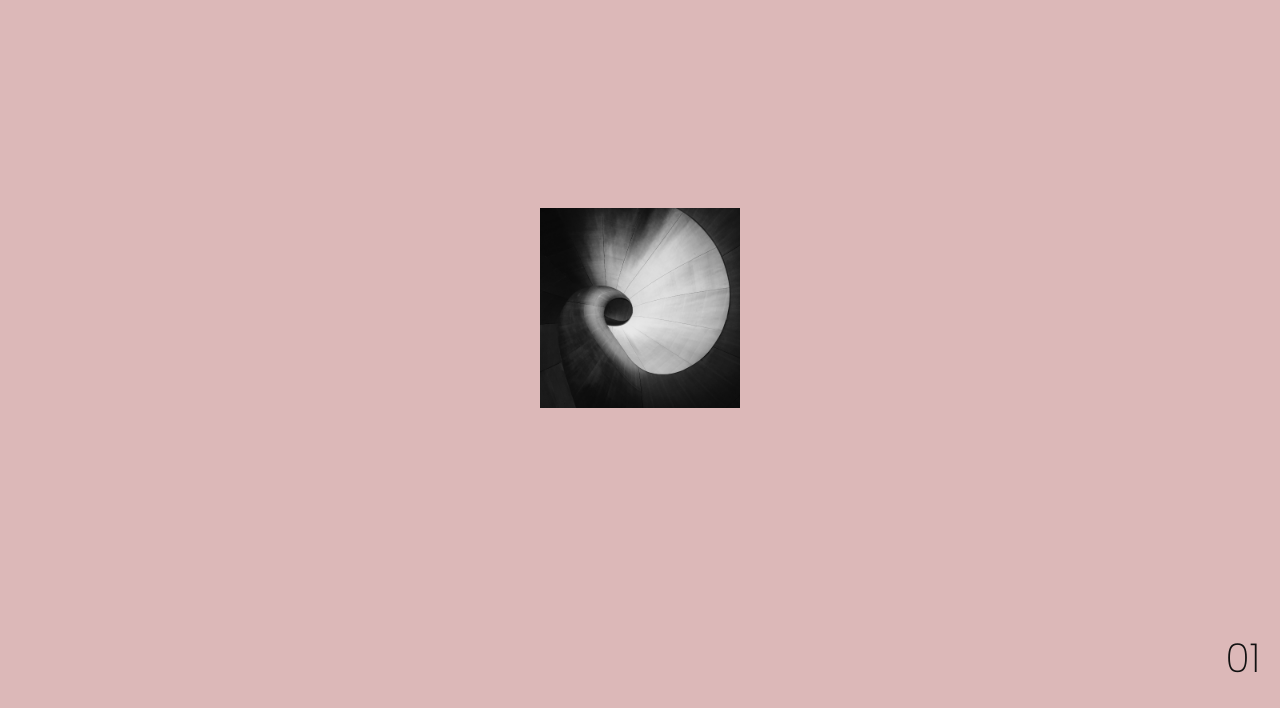
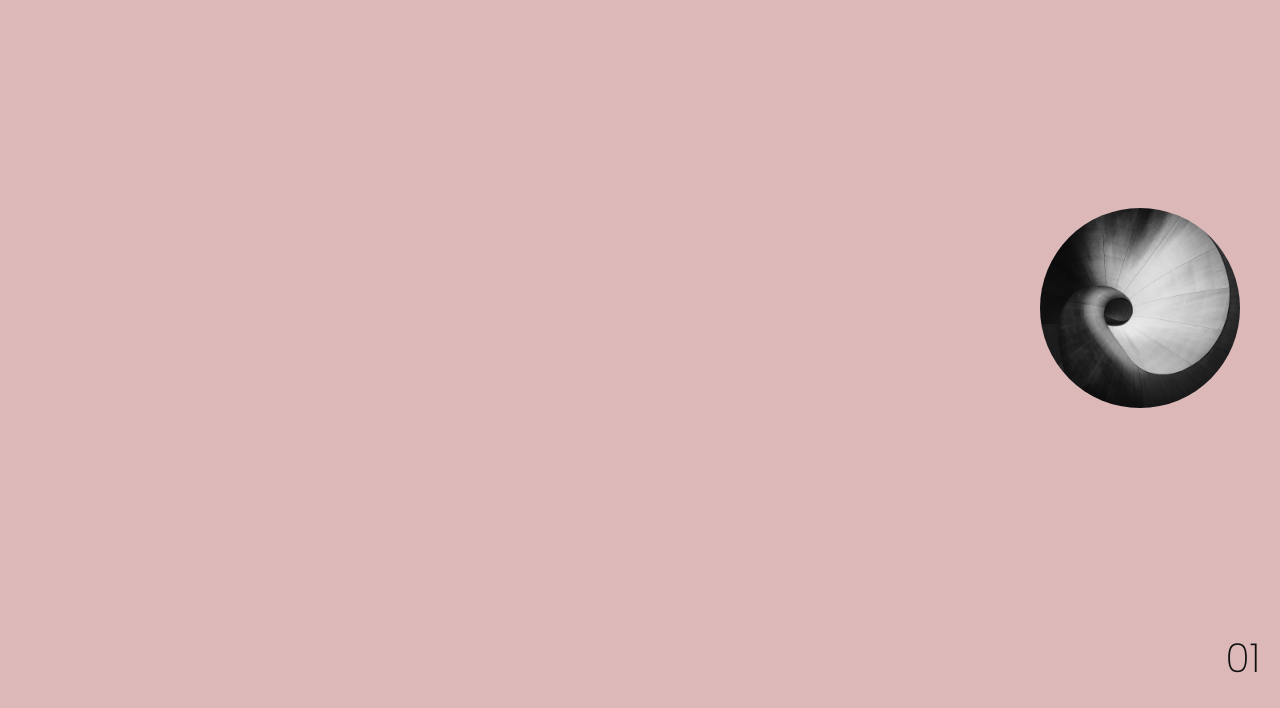
Before and after one commit to webs9919/class2024, a plain HTML site: page effect/parallax01.html in a window 1280 px wide. Shown: the part 92-800 px from the top of the page. Drawn offline with nearby package versions, Linux system fonts and the light colour scheme; a web font is replaced by a local one.

Commit message:
2023.04.22

```diff
--- a/effect/parallax01.html
+++ b/effect/parallax01.html
@@ -20,6 +20,7 @@
             display: flex;
             align-items: center;
             justify-content: center;
+            overflow: hidden;
         }
 
         .main__inner>section:nth-child(even) {
@@ -41,6 +42,10 @@
             height: 200px;
             background-image: url(assets/img/img01.jpg);
             background-size: cover;
+        }
+
+        .main__inner>section .img.active {
+            background-image: url(assets/img/img02.jpg);
         }
     </style>
 </head>
@@ -136,9 +141,133 @@
     </div>
     <!-- //wrap -->
 
+    <script src="https://cdn.jsdelivr.net/npm/gsap@3.12.5/dist/gsap.min.js"></script>
+    <script src="https://cdn.jsdelivr.net/npm/gsap@3.12.5/dist/ScrollTrigger.min.js"></script>
+    <script>
+        // 01
+        gsap.to("#section01 .img", {
+            duration: 2,
+            x: 500,
+            rotation: 360,
+            borderRadius: 100
+        });
 
-    <script>
+        // 02 : trigger
+        gsap.to("#section02 .img", {
+            duration: 2,
+            x: 500,
+            rotation: 360,
+            borderRadius: 100,
 
+            // 화면에 보이면 바로 움직입니다.
+            scrollTrigger: {
+                trigger: "#section02 .img"
+            }
+        });
+
+        // 03 : toggleActions : 상황별 애니메이션 처리
+        gsap.to("#section03 .img", {
+            duration: 2,
+            x: 500,
+            rotation: 360,
+            borderRadius: 100,
+
+            // onEnter, onLeave, onEnterBack, onLeaveBack
+            // "play", "pause", "resume", "reset", "restart", "complete", "reverse", "none".
+            scrollTrigger: {
+                trigger: "#section03 .img",
+                toggleActions: "play none reverse none"
+            }
+        })
+
+        // 04 : start, end : 애니메이션 시작, 끝 조절
+        gsap.to("#section04 .img", {
+            duration: 2,
+            x: 500,
+            rotation: 360,
+            borderRadius: 100,
+
+            scrollTrigger: {
+                trigger: "#section04 .img",
+                toggleActions: "play reverse none none",
+                markers: false,
+                start: "top 50%",
+                end: "bottom 30%"
+            }
+        })
+
+        // 05 : scrub : 스크를 한 만큼만 움직입니다.
+        gsap.to("#section05 .img", {
+            duration: 2,
+            x: 500,
+            rotation: 360,
+            borderRadius: 100,
+
+            scrollTrigger: {
+                trigger: "#section05 .img",
+                markers: false,
+                start: "top 50%",
+                end: "bottom 10%",
+                scrub: true // true | number
+            }
+        })
+
+        // 06 : pin : 고정
+        gsap.to("#section06 .img", {
+            duration: 2,
+            x: 500,
+            rotation: 360,
+            borderRadius: 100,
+
+            scrollTrigger: {
+                trigger: "#section06 .img",
+                start: "top 50%",
+                end: "bottom 200px",
+                scrub: true,
+                pin: true,
+                markers: false
+            }
+        });
+
+        // 07 : toggleClass
+        gsap.to("#section07 .img", {
+            duration: 2,
+            x: 500,
+            rotation: 360,
+            borderRadius: 100,
+
+            scrollTrigger: {
+                trigger: "#section07 .img",
+                start: "top center",
+                end: "bottom 200px",
+                scrub: true,
+                toggleClass: "active",
+                markers: false,
+                id: "box7"
+            }
+        });
+
+        // 08 : callback
+        gsap.to("#section08 .img", {
+            duration: 2,
+            x: 500,
+            rotation: 360,
+            borderRadius: 100,
+
+            scrollTrigger: {
+                trigger: "#section08 .img",
+                start: "top center",
+                end: "bottom 200px",
+                scrub: true,
+                markers: false,
+                // onEnter: () => { console.log("onEnter") },
+                // onLeave: () => { console.log("onLeave") },
+                // onEnterBack: () => { console.log("onEnterBack") },
+                // onLeaveBack: () => { console.log("onLeaveBack") },
+                onUpdate: (self) => { console.log("onUpdate", self.progress.toFixed(3)) },
+                onToggle: (self) => { console.log("onToggle", self.isActive) },
+            }
+        })
     </script>
 </body>
 
```
